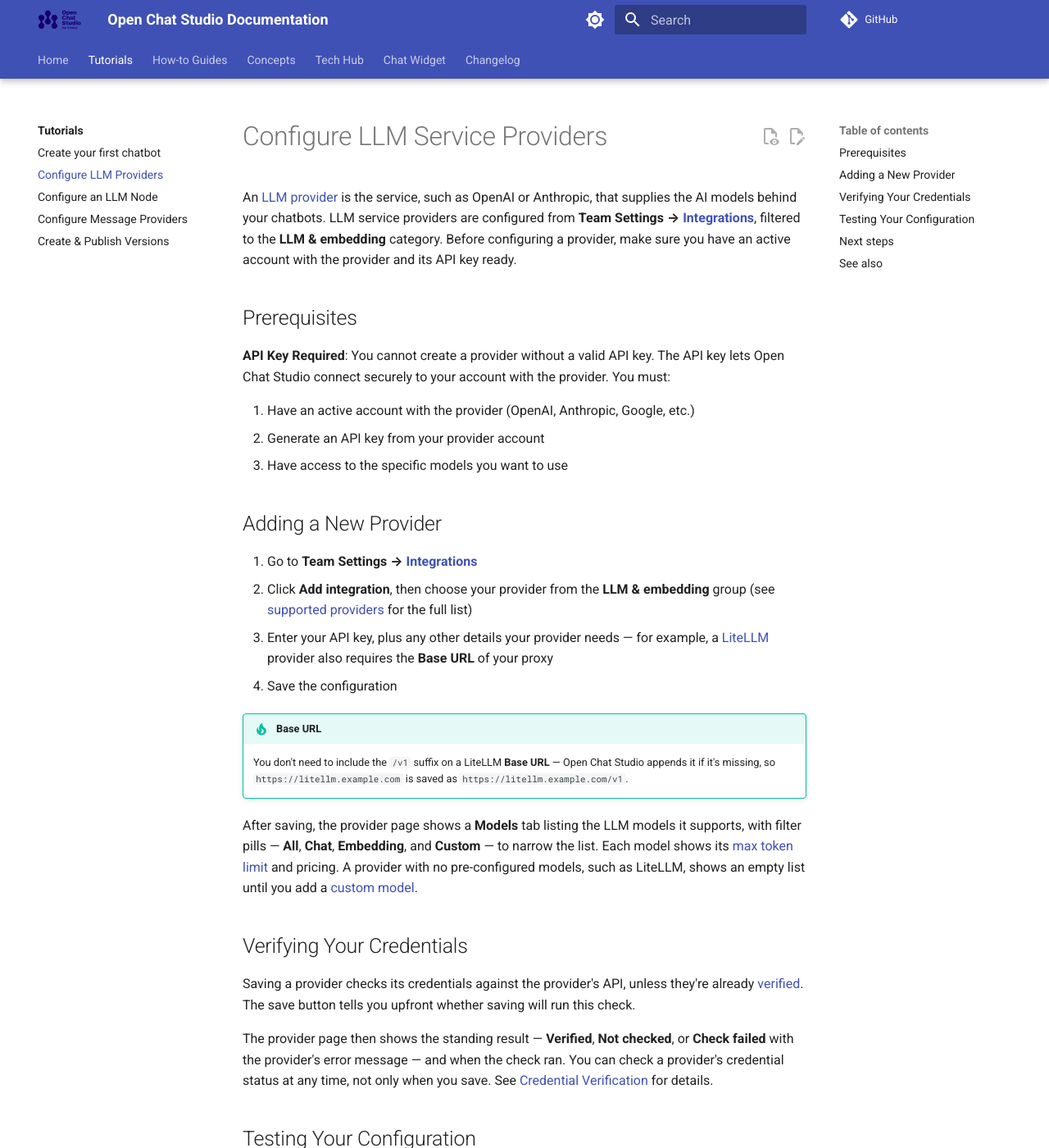
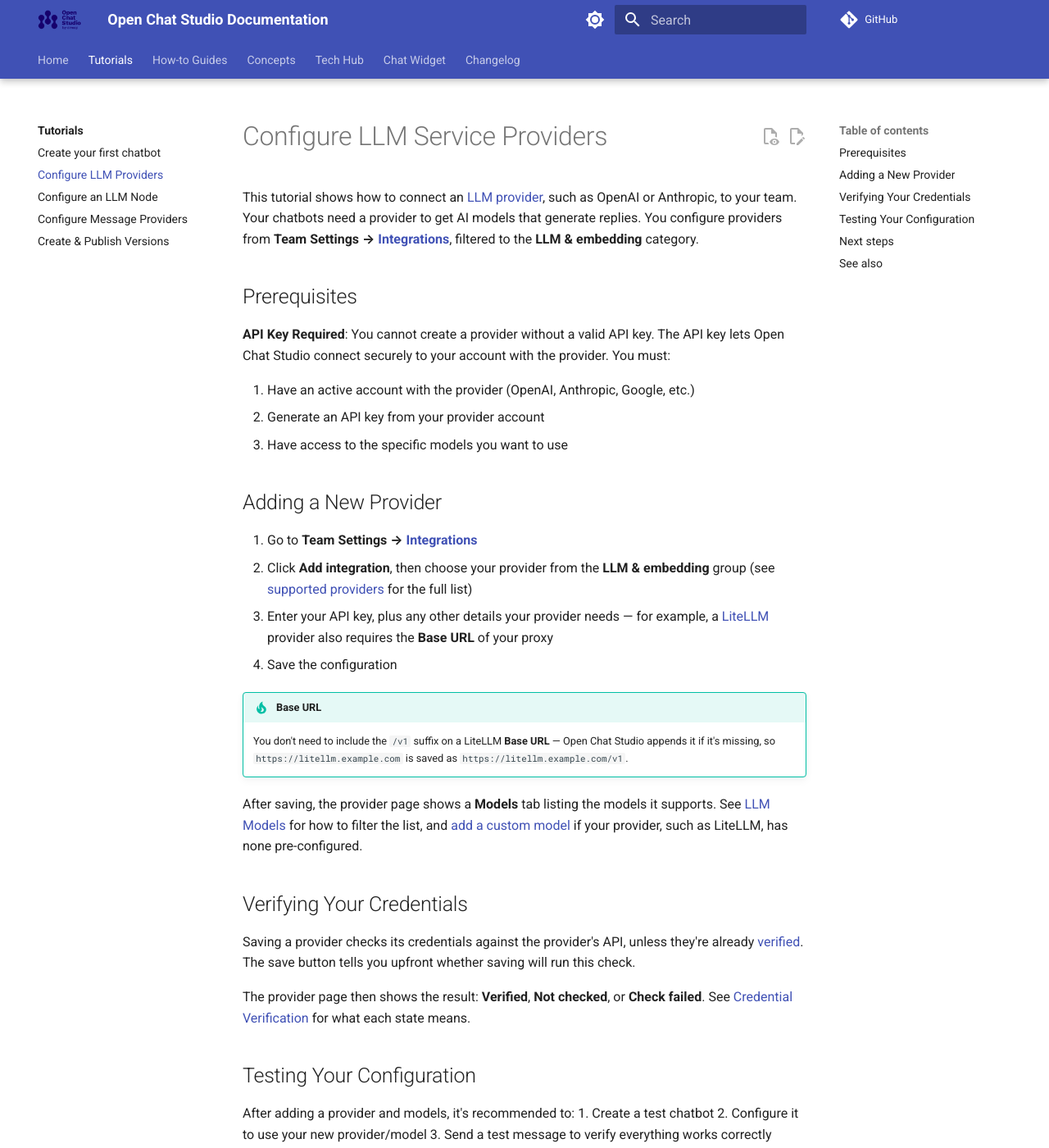
Before and after one commit to dimagi/open-chat-studio-docs, an MkDocs documentation site: the page built from docs/tutorials/configure_llm_providers.md, in a window 1280 px wide and 1400 px high. Shown: the whole window at 82% size. Built offline with MkDocs 1.6.1 and Material for MkDocs 9.7.7, drawn with Linux system fonts in a browser that asks for light colours; a script that is not in the unit is left out; comment, search, counter and statistics services are not loaded.

Commit message:
Fix: Purpose statements at top of pg, Duplication, now linked instead of repeated

```diff
--- a/docs/tutorials/configure_llm_providers.md
+++ b/docs/tutorials/configure_llm_providers.md
@@ -1,6 +1,6 @@
 # Configure LLM Service Providers
 
-An [LLM provider](../concepts/team/llm_providers.md) is the service, such as OpenAI or Anthropic, that supplies the AI models behind your chatbots. LLM service providers are configured from **Team Settings → [Integrations](../concepts/team/integrations.md)**, filtered to the **LLM & embedding** category. Before configuring a provider, make sure you have an active account with the provider and its API key ready.
+This tutorial shows how to connect an [LLM provider](../concepts/team/llm_providers.md), such as OpenAI or Anthropic, to your team. Your chatbots need a provider to get AI models that generate replies. You configure providers from **Team Settings → [Integrations](../concepts/team/integrations.md)**, filtered to the **LLM & embedding** category.
 
 ## Prerequisites
 
@@ -21,13 +21,13 @@
 
     You don't need to include the `/v1` suffix on a LiteLLM **Base URL** — Open Chat Studio appends it if it's missing, so `https://litellm.example.com` is saved as `https://litellm.example.com/v1`.
 
-After saving, the provider page shows a **Models** tab listing the LLM models it supports, with filter pills — **All**, **Chat**, **Embedding**, and **Custom** — to narrow the list. Each model shows its [max token limit](../concepts/llm.md#max-token-limit) and pricing. A provider with no pre-configured models, such as LiteLLM, shows an empty list until you add a [custom model](../how-to/add_custom_llm_model.md).
+After saving, the provider page shows a **Models** tab listing the models it supports. See [LLM Models](../concepts/team/llm_providers.md#llm-models) for how to filter the list, and [add a custom model](../how-to/add_custom_llm_model.md) if your provider, such as LiteLLM, has none pre-configured.
 
 ## Verifying Your Credentials
 
 Saving a provider checks its credentials against the provider's API, unless they're already [verified](../concepts/team/llm_providers.md#credential-verification). The save button tells you upfront whether saving will run this check.
 
-The provider page then shows the standing result — **Verified**, **Not checked**, or **Check failed** with the provider's error message — and when the check ran. You can check a provider's credential status at any time, not only when you save. See [Credential Verification](../concepts/team/llm_providers.md#credential-verification) for details.
+The provider page then shows the result: **Verified**, **Not checked**, or **Check failed**. See [Credential Verification](../concepts/team/llm_providers.md#credential-verification) for what each state means.
 
 ## Testing Your Configuration
 
```
Also changed, not shown: docs/tutorials/configure_msg_providers.md (+1 -0 lines), docs/tutorials/versioning_steps.md (+3 -3 lines).
